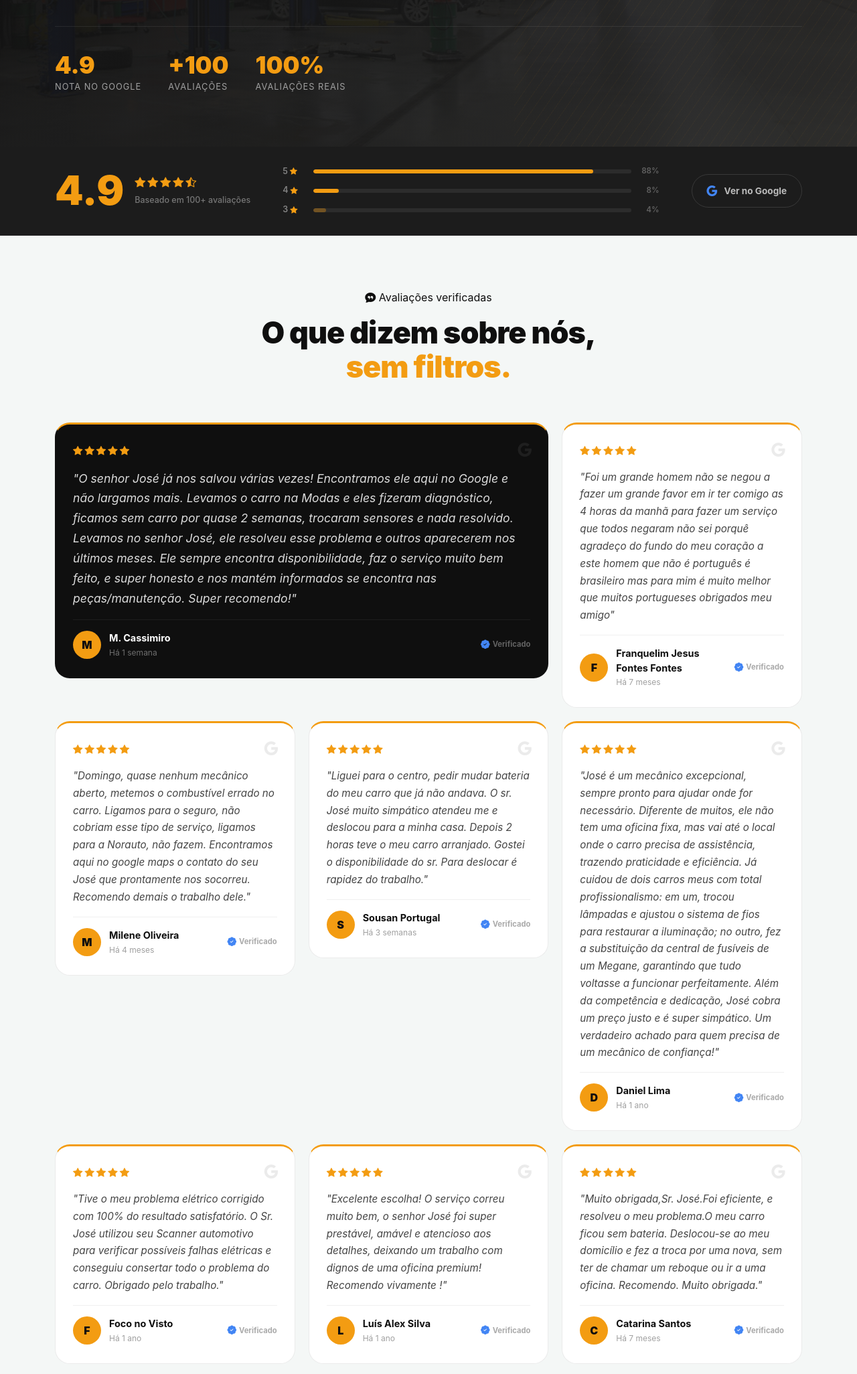
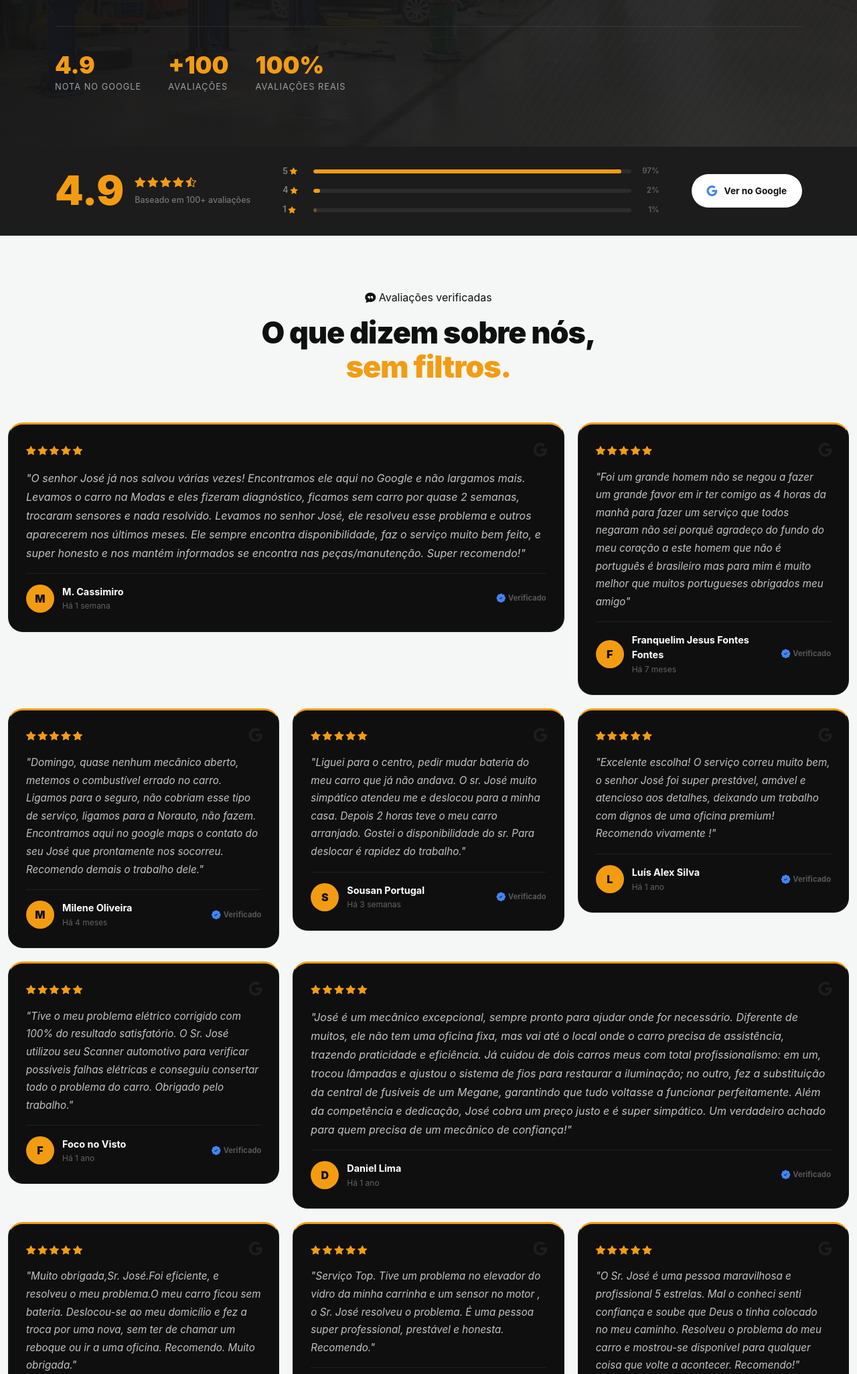
Before and after one commit to GuiRodri06/AutoeletricaCavalcante, a Node server app: page /avaliacoes in a window 1280 px wide. Shown: the part 558-2610 px from the top of the page at 67% size. Run offline with Node 20, Linux system fonts and the light colour scheme.

Commit message:
Finalizaçao da pagina de review

```diff
--- a/public/css/style.css
+++ b/public/css/style.css
@@ -1422,7 +1422,7 @@ body {
 
 
 /* ============================================================
-   PÁGINA DE SERVIÇOS — adicionar ao ficheiro CSS principal
+   PÁGINA DE SERVIÇOS
    ============================================================ */
 
 /* ---- SECÇÃO DE SERVIÇOS ---- */
@@ -1787,7 +1787,6 @@ body {
 
 /* ============================================================
    PÁGINA DE AVALIAÇÕES
-   Adicionar ao ficheiro CSS principal
    ============================================================ */
 
 /* ---- AJUSTE DO HERO PARA AVALIAÇÕES ---- */
@@ -1907,9 +1906,9 @@ body {
     display: inline-flex;
     align-items: center;
     gap: 10px;
-    background: transparent;
+    background: var(--light);
     border: 1.5px solid rgba(255,255,255,0.12);
-    color: rgba(255,255,255,0.7);
+    color: var(--dark);
     text-decoration: none;
     padding: 12px 22px;
     border-radius: 50px;
@@ -1935,6 +1934,10 @@ body {
     background: var(--bg-body);
 }
 
+.av-section .container {
+    max-width: 1480px;
+}
+
 .av-section-header {
     text-align: center;
     max-width: 600px;
@@ -1955,20 +1958,40 @@ body {
     color: var(--primary);
 }
 
-/* Grid masonry-like */
+/* ---- GRID 2 COLUNAS — limpo e organizado ---- */
 .av-grid {
     display: grid;
-    grid-template-columns: repeat(3, 1fr);
+    grid-template-columns: 1fr 1fr 1fr;
     gap: 20px;
     align-items: start;
 }
 
+/* Primeiro card ocupa as 2 colunas — destaque editorial */
+.av-card:first-child {
+    grid-column: span 2;
+}
+
+/* Dentro do card destacado, o texto fica maior */
+.av-card:first-child .av-card-text {
+    font-size: 1rem;
+}
+
+/* Quinto card também ocupa 2 colunas */
+.av-card:nth-child(7) {
+    grid-column: span 2;
+}
+
+/* Texto do quinto card também fica maior */
+.av-card:nth-child(7) .av-card-text {
+    font-size: 1rem;
+}
+
 /* ---- CARD DE AVALIAÇÃO ---- */
 .av-card {
-    background: #ffffff;
+    background: var(--dark);
     border-radius: 22px;
     padding: 28px 26px;
-    border: 1.5px solid #ebebeb;
+    border: 1.5px solid rgba(255,255,255,0.06);
     text-decoration: none;
     display: flex;
     flex-direction: column;
@@ -1979,34 +2002,14 @@ body {
     border-top: 3px solid var(--primary);
 }
 
-/* Card em destaque (primeiro) */
-.av-card--featured {
-    grid-column: span 2;
-    background: var(--dark);
-    border-color: transparent;
-    border-top-color: var(--primary);
-}
-
-.av-card--featured .av-card-text {
-    font-size: 1.1rem;
-    color: rgba(255,255,255,0.85);
-}
-
-.av-card--featured .av-card-author strong { color: var(--light); }
-.av-card--featured .av-card-author span   { color: rgba(255,255,255,0.4); }
-.av-card--featured .av-card-verified      { color: rgba(255,255,255,0.35); }
-.av-card--featured .av-card-footer        { border-top-color: rgba(255,255,255,0.06); }
-
 /* Ícone do Google no canto */
 .av-card-google {
     position: absolute;
     top: 22px; right: 24px;
     font-size: 1.3rem;
-    color: rgba(0,0,0,0.08);
+    color: rgba(255,255,255,0.06);
     transition: color 0.3s ease;
 }
-
-.av-card--featured .av-card-google { color: rgba(255,255,255,0.07); }
 
 /* Estrelas */
 .av-card-stars {
@@ -2019,8 +2022,8 @@ body {
 /* Texto da avaliação */
 .av-card-text {
     font-size: 0.95rem;
-    color: #444;
-    line-height: 1.7;
+    color: rgba(255,255,255,0.75);
+    line-height: 1.75;
     font-style: italic;
     flex: 1;
     margin: 0;
@@ -2032,7 +2035,7 @@ body {
     align-items: center;
     gap: 12px;
     padding-top: 16px;
-    border-top: 1px solid #f0f0f0;
+    border-top: 1px solid rgba(255,255,255,0.07);
     margin-top: auto;
 }
 
@@ -2059,13 +2062,13 @@ body {
 .av-card-author strong {
     font-size: 0.9rem;
     font-weight: 700;
-    color: var(--dark);
+    color: var(--light);
     display: block;
 }
 
 .av-card-author span {
     font-size: 0.75rem;
-    color: var(--text-muted);
+    color: rgba(255,255,255,0.35);
 }
 
 .av-card-verified {
@@ -2074,7 +2077,7 @@ body {
     gap: 4px;
     font-size: 0.7rem;
     font-weight: 700;
-    color: #aaa;
+    color: rgba(255,255,255,0.3);
     white-space: nowrap;
 }
 
@@ -2083,15 +2086,11 @@ body {
 /* ---- HOVER DOS CARDS ---- */
 .av-card:hover {
     transform: translateY(-6px);
-    box-shadow: 0 20px 50px rgba(0,0,0,0.08);
-    border-color: transparent;
+    box-shadow: 0 20px 50px rgba(0,0,0,0.4);
+    border-color: rgba(243,156,18,0.25);
 }
 
 .av-card:hover .av-card-google { color: #4285F4; }
-
-.av-card--featured:hover {
-    box-shadow: 0 20px 50px rgba(0,0,0,0.25);
-}
 
 /* ---- CTA: DEIXAR AVALIAÇÃO ---- */
 .av-cta {
@@ -2199,13 +2198,13 @@ body {
 /* ---- RESPONSIVIDADE ---- */
 @media (max-width: 992px) {
     .av-grid { grid-template-columns: repeat(2, 1fr); }
-    .av-card--featured { grid-column: span 2; }
+    .av-card:first-child { grid-column: span 2; }
     .av-rating-inner { gap: 28px; }
 }
 
 @media (max-width: 768px) {
     .av-grid { grid-template-columns: 1fr; }
-    .av-card--featured { grid-column: span 1; }
+    .av-card:first-child { grid-column: span 1; }
     .av-rating-bar { padding: 20px 0; }
     .av-rating-inner { flex-direction: column; gap: 20px; align-items: flex-start; }
     .av-cta-inner { flex-direction: column; }
--- a/src/models/AutoeletricaModel.js
+++ b/src/models/AutoeletricaModel.js
@@ -71,11 +71,11 @@ const AutoeletricaModel = {
         },
         {
             id: 5,
-            autor: "Daniel Lima",
-            inicial: "D",
+            autor: "Luís Alex Silva",
+            inicial: "L",
             tempo: "Há 1 ano",
-            texto: "José é um mecânico excepcional, sempre pronto para ajudar onde for necessário. Diferente de muitos, ele não tem uma oficina fixa, mas vai até o local onde o carro precisa de assistência, trazendo praticidade e eficiência. Já cuidou de dois carros meus com total profissionalismo: em um, trocou lâmpadas e ajustou o sistema de fios para restaurar a iluminação; no outro, fez a substituição da central de fusíveis de um Megane, garantindo que tudo voltasse a funcionar perfeitamente. Além da competência e dedicação, José cobra um preço justo e é super simpático. Um verdadeiro achado para quem precisa de um mecânico de confiança!",
-            linkAvaliacao: "https://share.google/lBkxNqUKaCBK64RfY"
+            texto: "Excelente escolha! O serviço correu muito bem, o senhor José foi super prestável, amável e atencioso aos detalhes, deixando um trabalho com dignos de uma oficina premium! Recomendo vivamente !",
+            linkAvaliacao: "https://share.google/OU1ZhSnrEN8A9ZzUI"
         },
         {
             id: 6,
@@ -87,11 +87,11 @@ const AutoeletricaModel = {
         },
         {
             id: 7,
-            autor: "Luís Alex Silva",
-            inicial: "L",
+            autor: "Daniel Lima",
+            inicial: "D",
             tempo: "Há 1 ano",
-            texto: "Excelente escolha! O serviço correu muito bem, o senhor José foi super prestável, amável e atencioso aos detalhes, deixando um trabalho com dignos de uma oficina premium! Recomendo vivamente !",
-            linkAvaliacao: "https://share.google/OU1ZhSnrEN8A9ZzUI"
+            texto: "José é um mecânico excepcional, sempre pronto para ajudar onde for necessário. Diferente de muitos, ele não tem uma oficina fixa, mas vai até o local onde o carro precisa de assistência, trazendo praticidade e eficiência. Já cuidou de dois carros meus com total profissionalismo: em um, trocou lâmpadas e ajustou o sistema de fios para restaurar a iluminação; no outro, fez a substituição da central de fusíveis de um Megane, garantindo que tudo voltasse a funcionar perfeitamente. Além da competência e dedicação, José cobra um preço justo e é super simpático. Um verdadeiro achado para quem precisa de um mecânico de confiança!",
+            linkAvaliacao: "https://share.google/lBkxNqUKaCBK64RfY"
         },
         {
             id: 8,
--- a/views/pages/reviews.ejs
+++ b/views/pages/reviews.ejs
@@ -61,23 +61,23 @@
                                 <div class="av-rbar-item">
                                     <span>5 <i class="bi bi-star-fill"></i></span>
                                     <div class="av-rbar-track">
-                                        <div class="av-rbar-fill" style="width:88%"></div>
+                                        <div class="av-rbar-fill" style="width:97%"></div>
                                     </div>
-                                    <span class="av-rbar-pct">88%</span>
+                                    <span class="av-rbar-pct">97%</span>
                                 </div>
                                 <div class="av-rbar-item">
                                     <span>4 <i class="bi bi-star-fill"></i></span>
                                     <div class="av-rbar-track">
-                                        <div class="av-rbar-fill" style="width:8%"></div>
+                                        <div class="av-rbar-fill" style="width:2%"></div>
                                     </div>
-                                    <span class="av-rbar-pct">8%</span>
+                                    <span class="av-rbar-pct">2%</span>
                                 </div>
                                 <div class="av-rbar-item">
-                                    <span>3 <i class="bi bi-star-fill"></i></span>
+                                    <span>1 <i class="bi bi-star-fill"></i></span>
                                     <div class="av-rbar-track">
-                                        <div class="av-rbar-fill av-rbar-low" style="width:4%"></div>
+                                        <div class="av-rbar-fill av-rbar-low" style="width:1%"></div>
                                     </div>
-                                    <span class="av-rbar-pct">4%</span>
+                                    <span class="av-rbar-pct">1%</span>
                                 </div>
                             </div>
 
@@ -104,8 +104,7 @@
 
                         <div class="av-grid">
                             <% avaliacoes.forEach((avaliacao, index)=> { %>
-                                <a href="<%= avaliacao.linkAvaliacao %>" target="_blank"
-                                    class="av-card <%= index === 0 ? 'av-card--featured' : '' %>">
+                                <a href="<%= avaliacao.linkAvaliacao %>" target="_blank" class="av-card">
 
                                     <!-- Ícone do Google -->
                                     <div class="av-card-google">
```
